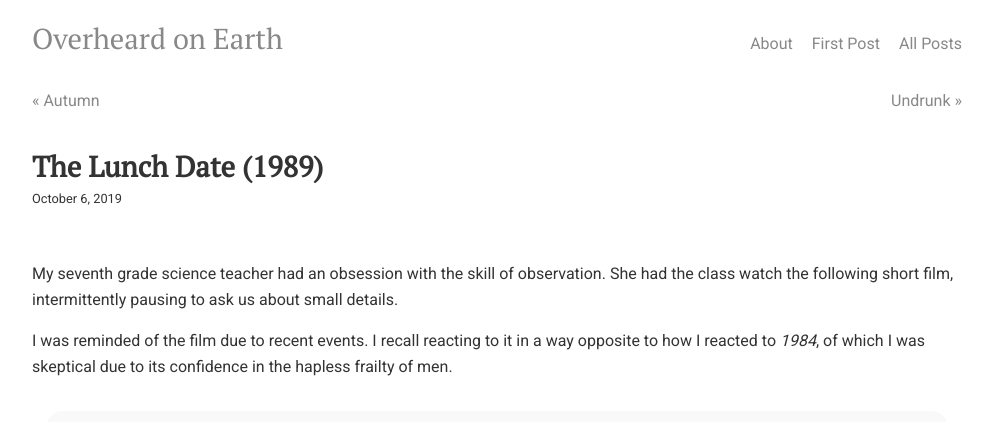
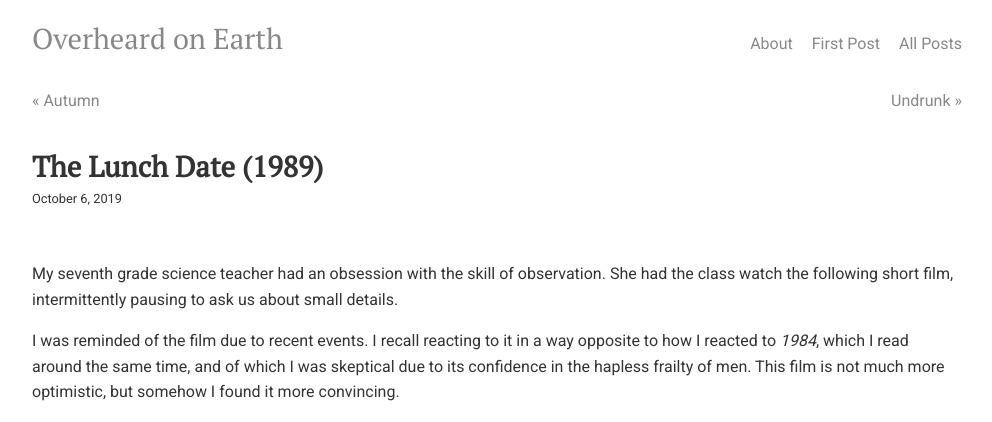
Before and after one commit to overheardonearth/overheardonearth.github.io, a Jekyll site: the page built from _posts/2019-10-06-the-lunch-date-1989.html, in a window 1280 px wide, cut to the strip 0-422 px from the top of the page. Shown: the whole strip, without its empty margins (143-1135 px from the left). Built offline with Jekyll 4.4.1, drawn with Linux system fonts in a browser that asks for light colours; comment, search, counter and statistics services are not loaded.

Commit message:
Update 2019-10-06-the-lunch-date-1989.html

```diff
--- a/_posts/2019-10-06-the-lunch-date-1989.html
+++ b/_posts/2019-10-06-the-lunch-date-1989.html
@@ -7,7 +7,7 @@ date: 2019-10-06
 
 My seventh grade science teacher had an obsession with the skill of observation. She had the class watch the following short film, intermittently pausing to ask us about small details.
 
-<p>I was reminded of the film due to recent events. I recall reacting to it in a way opposite to how I reacted to <i>1984</i>, of which I was skeptical due to its confidence in the hapless frailty of men.
+<p>I was reminded of the film due to recent events. I recall reacting to it in a way opposite to how I reacted to <i>1984</i>, which I read around the same time, and of which I was skeptical due to its confidence in the hapless frailty of men. This film is not much more optimistic, but somehow I found it more convincing.
 
 
 
```
